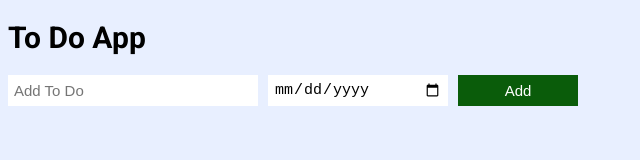
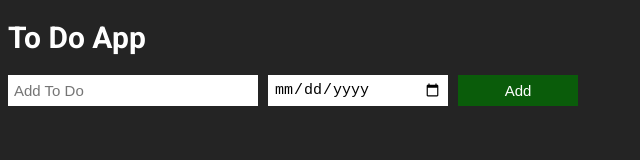
Before and after one commit to mkhamimxbd/to-do-list, a plain HTML site: page index.html in a window 1280 px wide. Shown: the whole page, without its empty margins (0-640 px from the left). Drawn offline with Linux system fonts and the light colour scheme.

Commit message:
changed background color and font color

```diff
--- a/styles/style.css
+++ b/styles/style.css
@@ -1,6 +1,7 @@
 body {
   font-family: "Roboto", Arial, Helvetica, sans-serif;
-  background-color: #c5d9ff65;
+  background-color: rgb(36, 36, 36);
+  color: white;
 }
 
 .page-heading {
```
Also changed, not shown: 2 other files.
